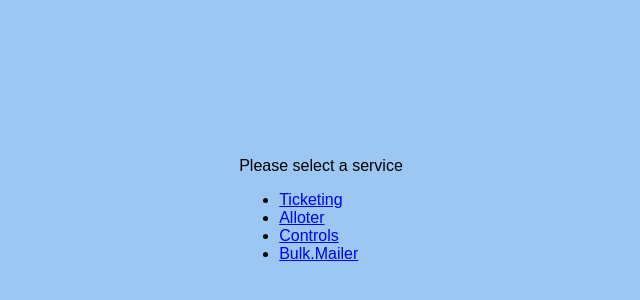
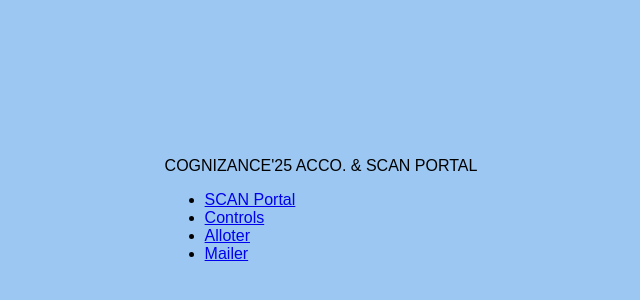
Before and after one commit to nikhilsingh7777/cogniTic_Frontend, a React (Create React App) app: page /landing in a window 1280 px wide. Shown: the part 190-490 px from the top of the page, without its empty margins (319-959 px from the left). Built offline with nearby package versions, Linux system fonts and the light colour scheme; sample sign-in values are in the browser's storage.

Commit message:
Update Landing.jsx

```diff
--- a/src/components/Landing/Landing.jsx
+++ b/src/components/Landing/Landing.jsx
@@ -14,13 +14,13 @@ const Landing = () => {
 
     return (
         <>
-            <p>Please select a service</p>
+            <p>COGNIZANCE'25 ACCO. & SCAN PORTAL</p>
             <nav>
                 <ul>
-                    <li><Link to="/ticketing">Ticketing</Link></li>
+                    <li><Link to="/ticketing">SCAN Portal</Link></li>
+                     <li><Link to="/controls">Controls</Link></li>
                     <li><Link to="/alloter">Alloter</Link></li>
-                    <li><Link to="/controls">Controls</Link></li>
-                    <li><Link to="/excel-upload">Bulk.Mailer</Link></li> {/* Added */}
+                    <li><Link to="/excel-upload">Mailer</Link></li> {/* Added */}
                 </ul>
             </nav>
         </>
```
